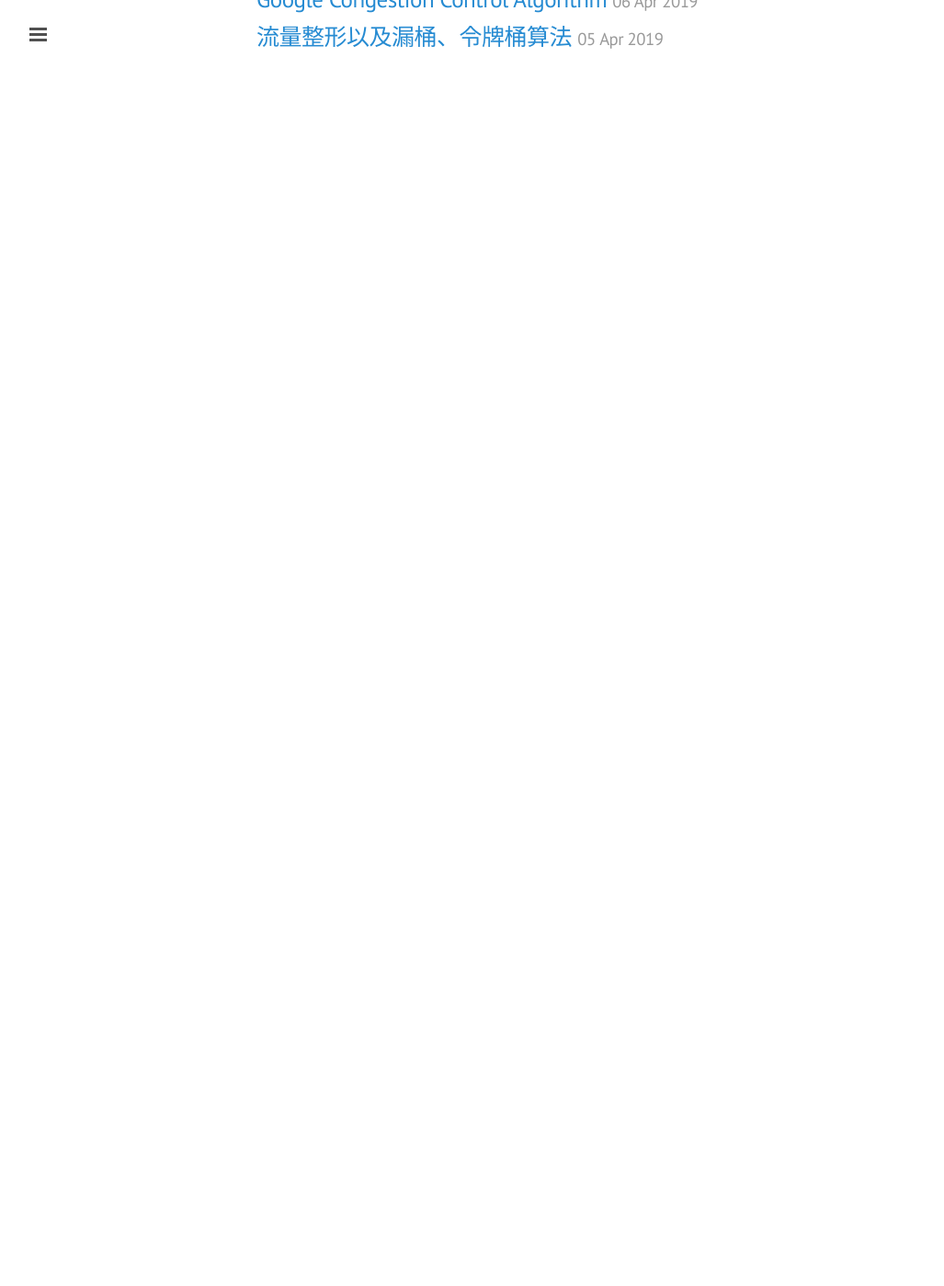
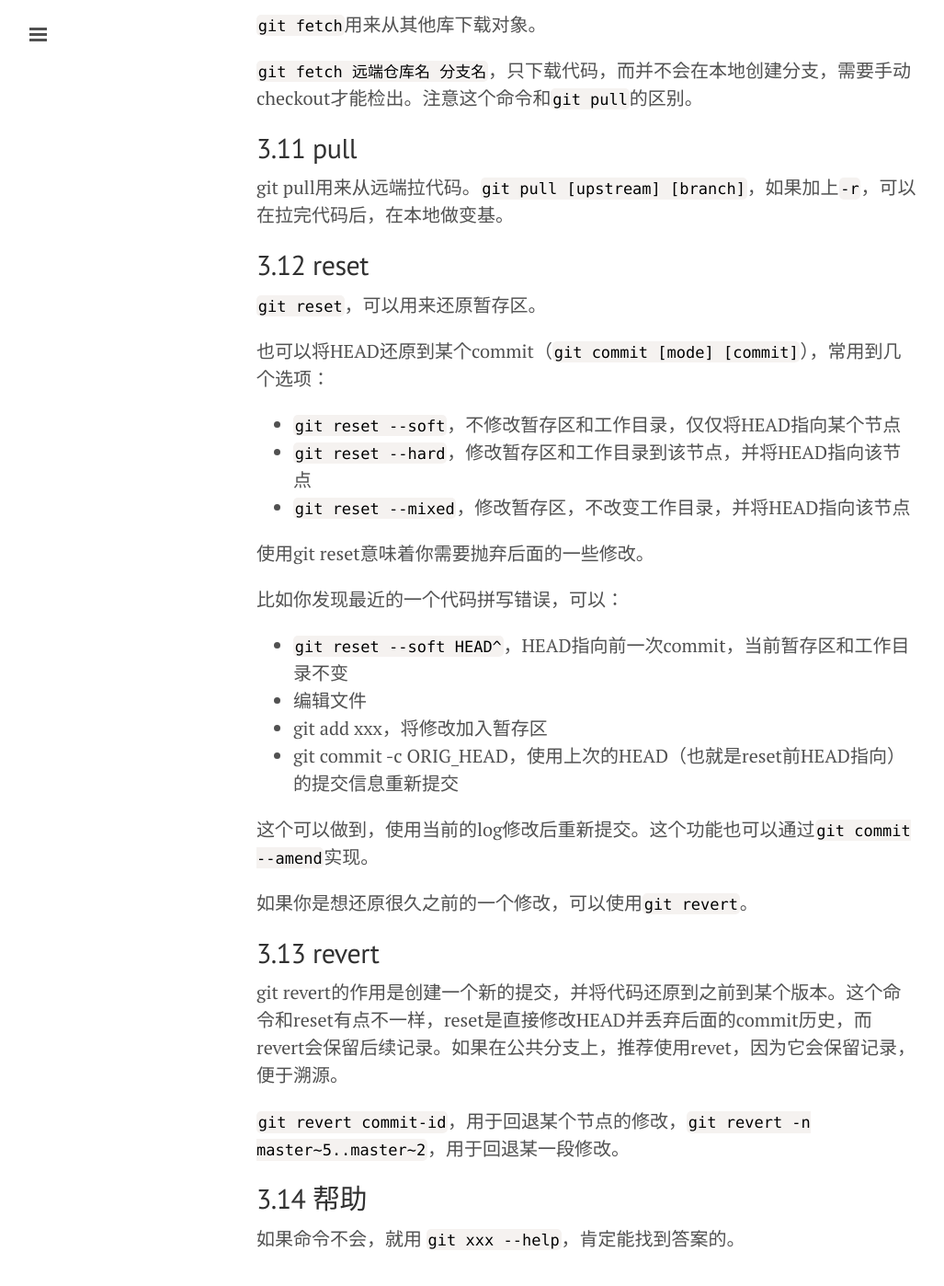
Before and after one commit to tkorays/tkorays.github.io, a Jekyll site: the page built from _posts/2019-4-8-Git-short.markdown, in a window 1280 px wide and 1400 px high, scrolled down 5872 px. Shown: the whole window at 92% size, without its empty margins (1-1028 px from the left). Built offline with Jekyll 4.4.1, drawn with Linux system fonts in a browser that asks for light colours; before the commit the page ends 5988 px from its top, so only the background shows below that; some of the changed text lies outside the part shown.

Commit message:
:memo: git doc完善

````diff
--- a/_posts/2019-4-8-Git-short.markdown
+++ b/_posts/2019-4-8-Git-short.markdown
@@ -35,7 +35,7 @@
 
 还有一个`git commit -a`或者`git commit -am xxxx`，可以用来让git自动暂存文件，它只会对修改和删除的文件生效，不影响新增的文件。因此如果只是修改或删除文件，可以放心使用。
 
-`git commit --amend`也是一个比较常用的命令，可以对上次提交的内容进行修改，也可以对上次提交的log修改。
+`git commit --amend`是一个比较常用的命令，可以对上次提交的内容进行修改，也可以对上次提交的log修改。你可以直接修改文件，然后执行`git commit --amend --no-edit`，就可以基于上次的提交修改，不产生一次新的提交。其中`--no-edit`表示不会修改提交记录，如果你需要修改提交记录，那么请不要指定这个选项，git会打开默认编辑器让你修改提交信息。
 
 ## 3.4 储藏修改
 如果你在当前的A分支做了很多修改，代码写的比较乱，不想直接commit。此时又有一个新的需求，要切换到B分支上开发，这时候你可以用`git stash`来储藏修改。当执行`git stash`后，git会将你修改的文件以及新增的还没有跟踪的文件全都保存起来，放到git维护的栈中。
@@ -74,7 +74,11 @@
 分支切换执行如下：`git checkout master`，`git checkout -b xxxx`可以从当前分支创建新的分支。
 
 ## 3.6 变基
-变基(rebase)是一定要熟悉的命令，非常使用，它的作用是将commit应用到其他的节点基础上，通常使用交互式变基`git rebase -i`和`git rebase --continue`来完成。
+变基(rebase)是一定要熟悉的命令，非常实用，它的作用是从某个commit开始，将后续commit应用到其他的节点基础上。它可以对当前分支应用，也可以跨分支应用，也就是说其实可以做分支合并。
+
+变基对优点在于会让你对历史记录变得非常整洁，缺点也很明显，由于它会对当前分支历史修改，因此并不能取代merge。特别需要强调的是，`千万不要在公共分支上做rebase`，rebase一般在本地或个人分支做（个人分支rebase后需要git push -f才能推送上去）！
+
+通常使用交互式变基`git rebase -i`和`git rebase --continue`来完成。
 
 ```shell
 git rebase -i HEAD~2
@@ -137,6 +141,11 @@
 如果比较棘手，想撤销cherry-pick，执行`git cherry-pick --abort`。
 
 ## 3.8 分支合并
+分支合并也比较简单，比如切到某个要合并的分支，执行`git merge branchA`就可以将分支branchA的代码合并到当前分支，剩下的就是要解决冲突。
+
+解决冲突主要靠：修改代码、git add、git merge --continue、git merge --abort这几个命令来实现。和git rebase基本相同。
+
+`git merge --squash`和rebase里面的squash很像（该功能也可以由rebase实现），它用于将另一个分支合到当前分支，并且只产生一个commit。对于个人分支上库前合并比较使用，但是对于两个正式分支，不要随便使用。
 
 ## 3.9 远端仓库
 `git remote`主要用来管理远端仓库。我们的本地的代码库可以添加多个远端仓库。
@@ -152,7 +161,35 @@
 
 
 ## 3.11 pull
+git pull用来从远端拉代码。`git pull [upstream] [branch]`，如果加上`-r`，可以在拉完代码后，在本地做变基。
 
 ## 3.12 reset
+`git reset`，可以用来还原暂存区。
+
+也可以将HEAD还原到某个commit（`git commit [mode] [commit]`），常用到几个选项：
+
+* `git reset --soft`，不修改暂存区和工作目录，仅仅将HEAD指向某个节点
+* `git reset --hard`，修改暂存区和工作目录到该节点，并将HEAD指向该节点
+* `git reset --mixed`，修改暂存区，不改变工作目录，并将HEAD指向该节点
+
+使用git reset意味着你需要抛弃后面的一些修改。
+
+比如你发现最近的一个代码拼写错误，可以：
+
+* `git reset --soft HEAD^`，HEAD指向前一次commit，当前暂存区和工作目录不变
+* 编辑文件
+* git add xxx，将修改加入暂存区
+* git commit -c ORIG_HEAD，使用上次的HEAD（也就是reset前HEAD指向）的提交信息重新提交
+
+这个可以做到，使用当前的log修改后重新提交。这个功能也可以通过`git commit --amend`实现。
+
+如果你是想还原很久之前的一个修改，可以使用`git revert`。
+
 
 ## 3.13 revert
+git revert的作用是创建一个新的提交，并将代码还原到之前到某个版本。这个命令和reset有点不一样，reset是直接修改HEAD并丢弃后面的commit历史，而revert会保留后续记录。如果在公共分支上，推荐使用revet，因为它会保留记录，便于溯源。
+
+`git revert commit-id`，用于回退某个节点的修改，`git revert -n master~5..master~2`，用于回退某一段修改。
+
+## 3.14 帮助
+如果命令不会，就用 `git xxx --help`，肯定能找到答案的。
````
